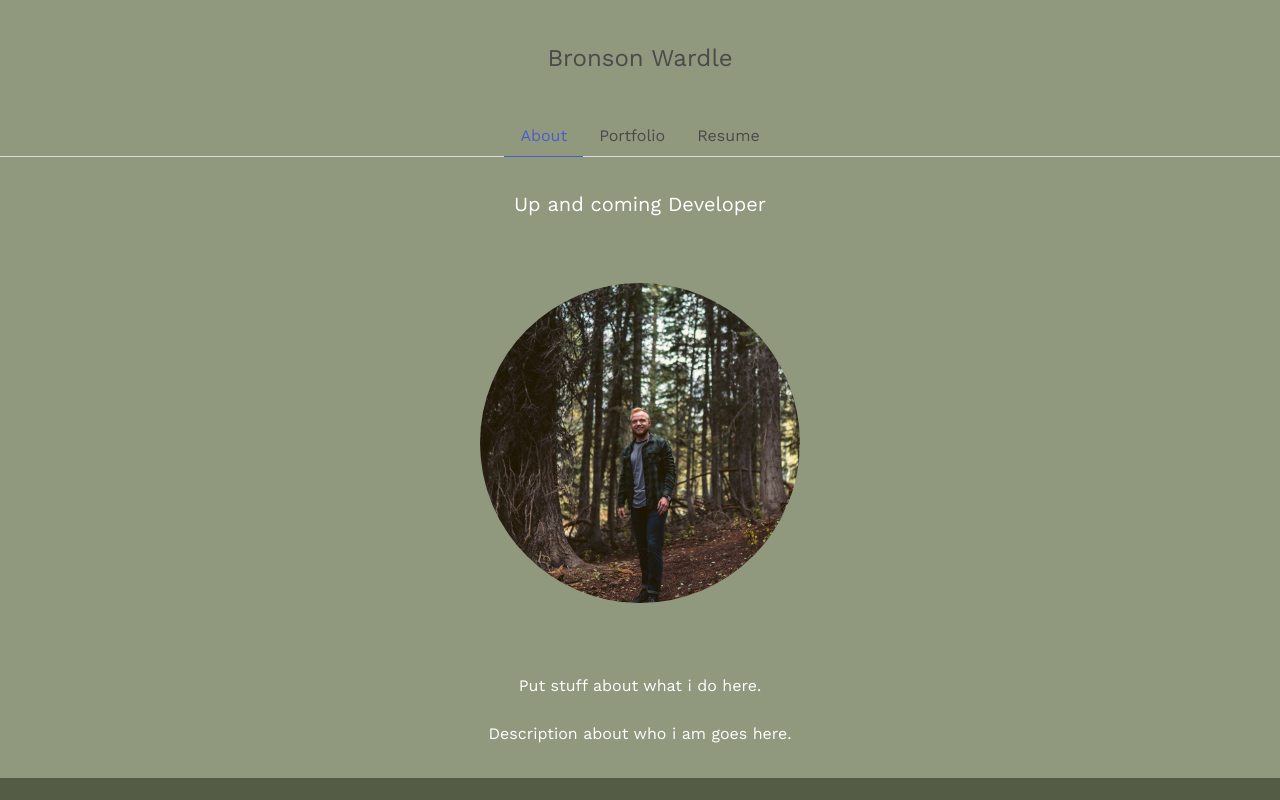
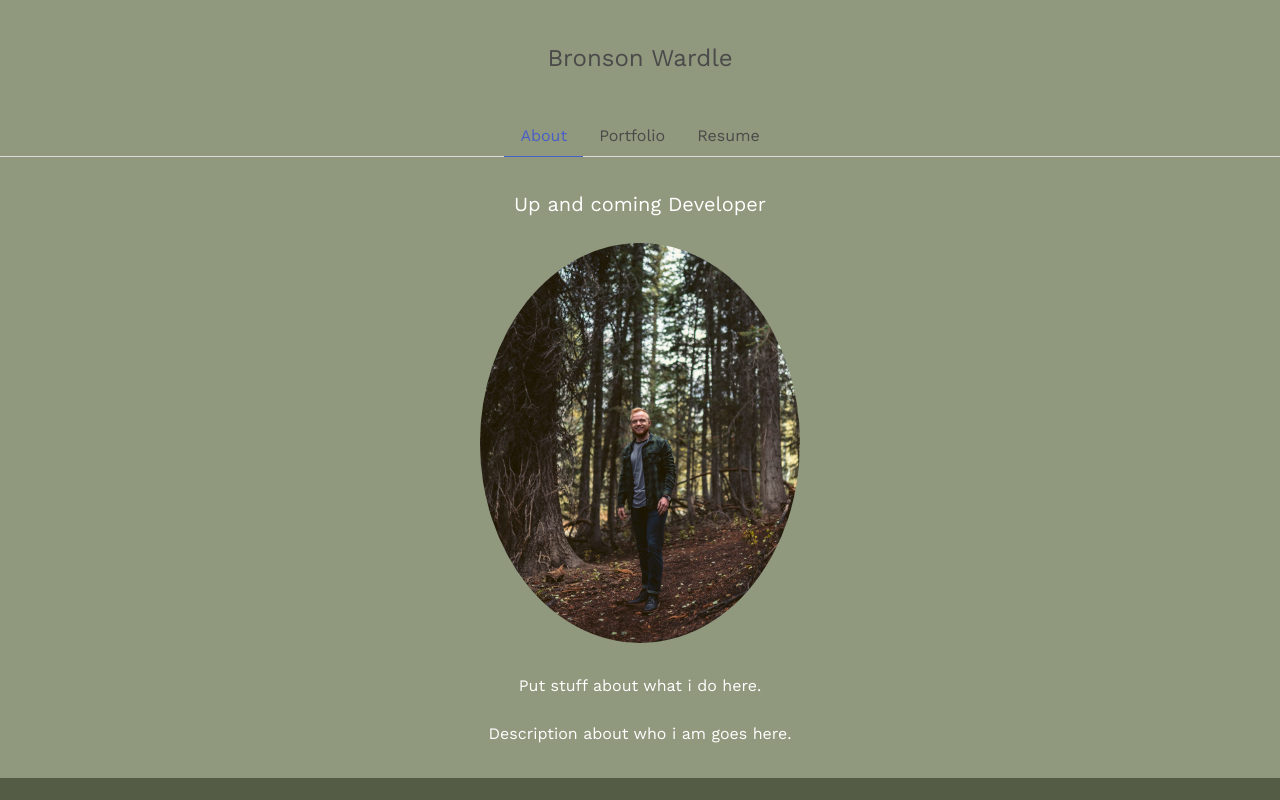
Before and after one commit to Bwardle01/Rortfolio, a React (Create React App) app: page / in a window 1280 px wide. Shown: the top 800 px of the page. Built offline with nearby package versions, Linux system fonts and the light colour scheme.

Commit message:
changed the front pic shape

```diff
--- a/src/components/header.js
+++ b/src/components/header.js
@@ -2,7 +2,7 @@
 import React, { useState } from 'react';
 import Navigation from "./navigation";
 import About from "./about";
-// import Contact from "./contact";
+
 // import Portfolio from "./portfolio";
 // import Resume from "./resume";
 
@@ -16,8 +16,6 @@ function Header() {
            return <About />;
         // case "Portfolio":
         //   return <Portfolio />;
-        // case "Contact":
-        //   return <Contact />;
         // case "Resume":
         //   return <Resume />;
 
--- a/src/index.css
+++ b/src/index.css
@@ -32,7 +32,7 @@ main {
 }
 
 .me-pic{
-  clip-path: circle();
+  clip-path: ellipse();
   width: 600px;
   height: auto;
 }
```
